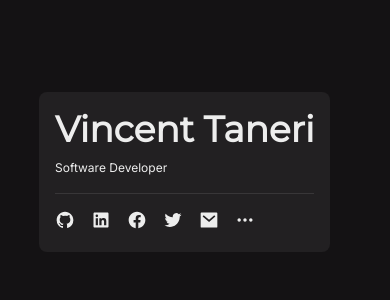
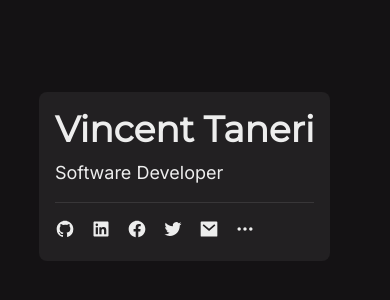
Before and after one commit to tanerijun/vitaneri-v1, a Next.js app: page / in a window 390 px wide. Shown: the part 288-588 px from the top of the page. Built offline with nearby package versions, Linux system fonts and the light colour scheme.

Commit message:
Remove responsive sizing from Heading and Subheading
Seems like ChakraUI will make it responsive automatically on smaller screen, and a single value give me a better result, for now.

```diff
--- a/pages/index.tsx
+++ b/pages/index.tsx
@@ -48,12 +48,8 @@ const Home: NextPage = () => {
           bg="whiteAlpha.100"
         >
           <VStack alignItems="flex-start">
-            <Heading size={{ base: '2xl', lg: '3xl', xl: '4xl' }}>
-              Vincent Taneri
-            </Heading>
-            <Text fontSize={{ base: 'xs', md: 'sm', lg: 'md', xl: 'lg' }}>
-              Software Developer
-            </Text>
+            <Heading size="2xl">Vincent Taneri</Heading>
+            <Text fontSize="lg">Software Developer</Text>
           </VStack>
           <HStack spacing={4}>
             <Link href="#" target="_blank">
```
